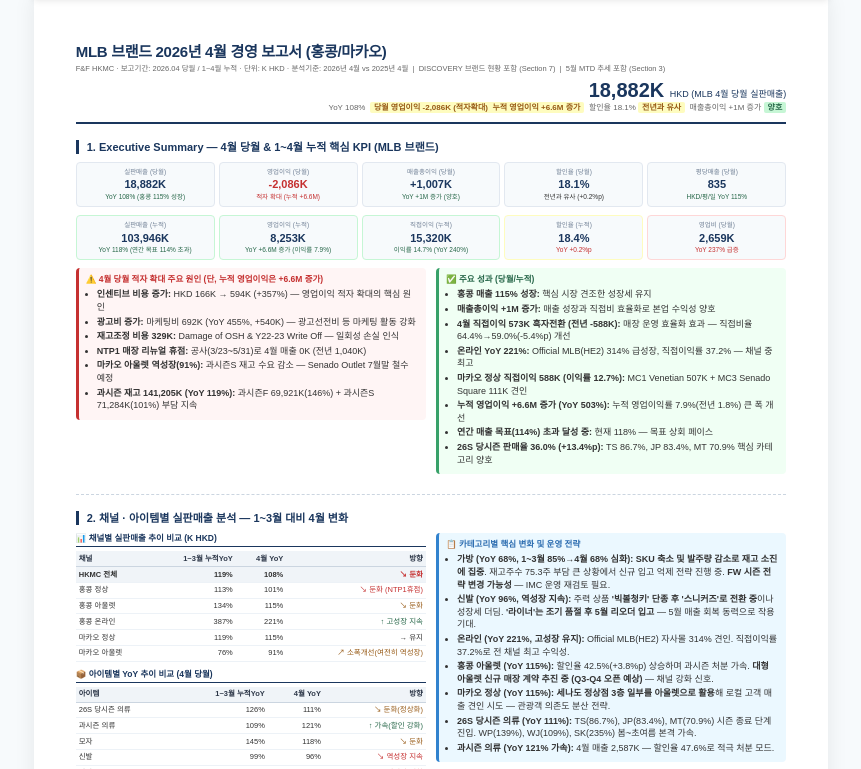
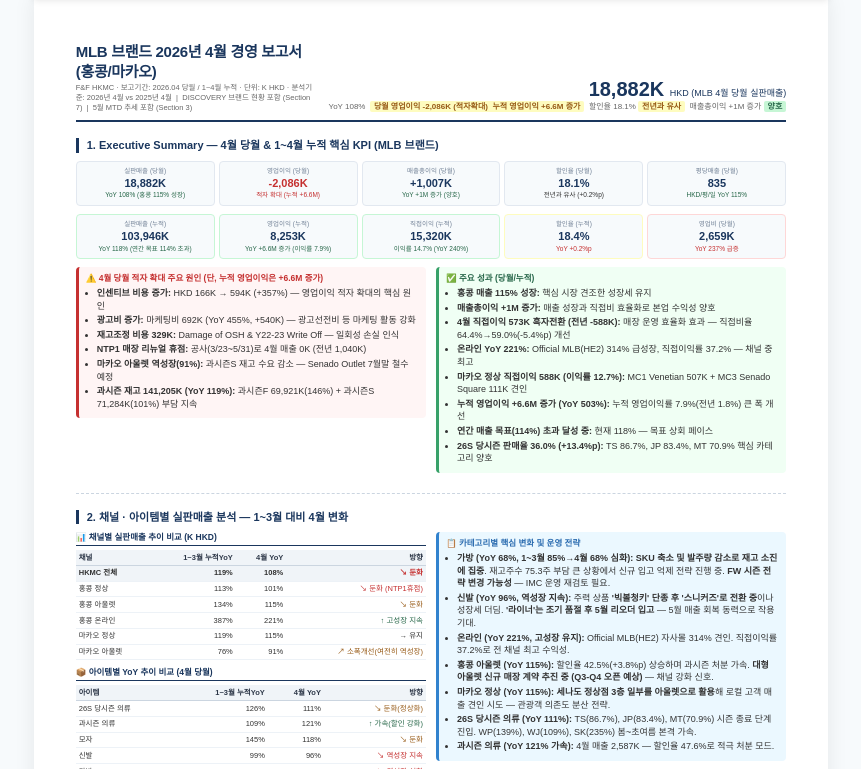
Before and after one commit to zbwbabe-source/hkmc_summary_report, a plain HTML site: page index.html in a window 1280 px wide. Shown: the part 31-800 px from the top of the page, without its empty margins (209-1070 px from the left). Drawn offline with Linux system fonts and the light colour scheme.

Commit message:
Revert "Keep report title on one line"
This reverts commit 9f61e5a286ff04f4468edb2dfa67b1e966cc2bd2.

```diff
--- a/index.html
+++ b/index.html
@@ -12,11 +12,11 @@
     .nav-bar a { color:white;text-decoration:none;padding:3px 7px;border-radius:3px;font-size:7.5px;background:rgba(255,255,255,0.15);cursor:pointer; }
     .nav-bar a:hover { background:rgba(255,255,255,0.3); }
     .wrap { max-width: 210mm; margin: 0 auto; background: #fff; padding: 12mm 11mm 18mm 11mm; min-height: 100vh; box-shadow: 0 0 20px rgba(0,0,0,0.08); }
-    .header { border-bottom: 2.5px solid #1a365d; padding-bottom: 8px; margin-bottom: 12px; display: grid; grid-template-columns: 1fr; gap: 4px; }
-    .header-left { min-width: 0; }
-    .header-left h1 { font-size: 15px; color: #1a365d; letter-spacing: -0.3px; white-space: nowrap; }
+    .header { border-bottom: 2.5px solid #1a365d; padding-bottom: 8px; margin-bottom: 12px; display: flex; justify-content: space-between; align-items: flex-end; gap: 16px; }
+    .header-left { flex: 1; }
+    .header-left h1 { font-size: 15px; color: #1a365d; letter-spacing: -0.3px; }
     .header-left p { font-size: 7.5px; color: #666; margin-top: 2px; }
-    .header-right { text-align: right; white-space: nowrap; }
+    .header-right { text-align: right; white-space: nowrap; flex-shrink: 0; }
     .header-right .big-num { font-size: 20px; font-weight: bold; color: #1a365d; white-space: nowrap; }
     .header-right .big-num span { font-size: 9px; font-weight: normal; }
     .header-right .sub { font-size: 8px; color: #666; }
```
